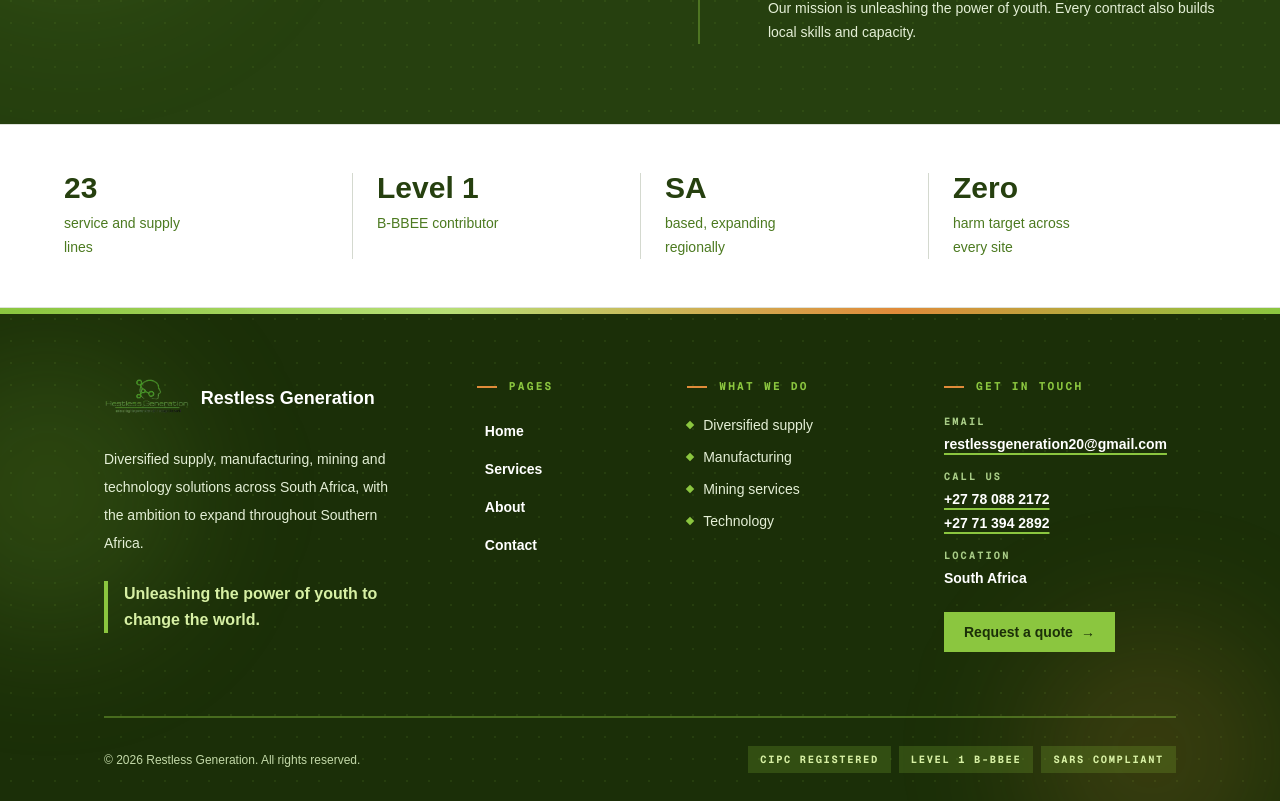
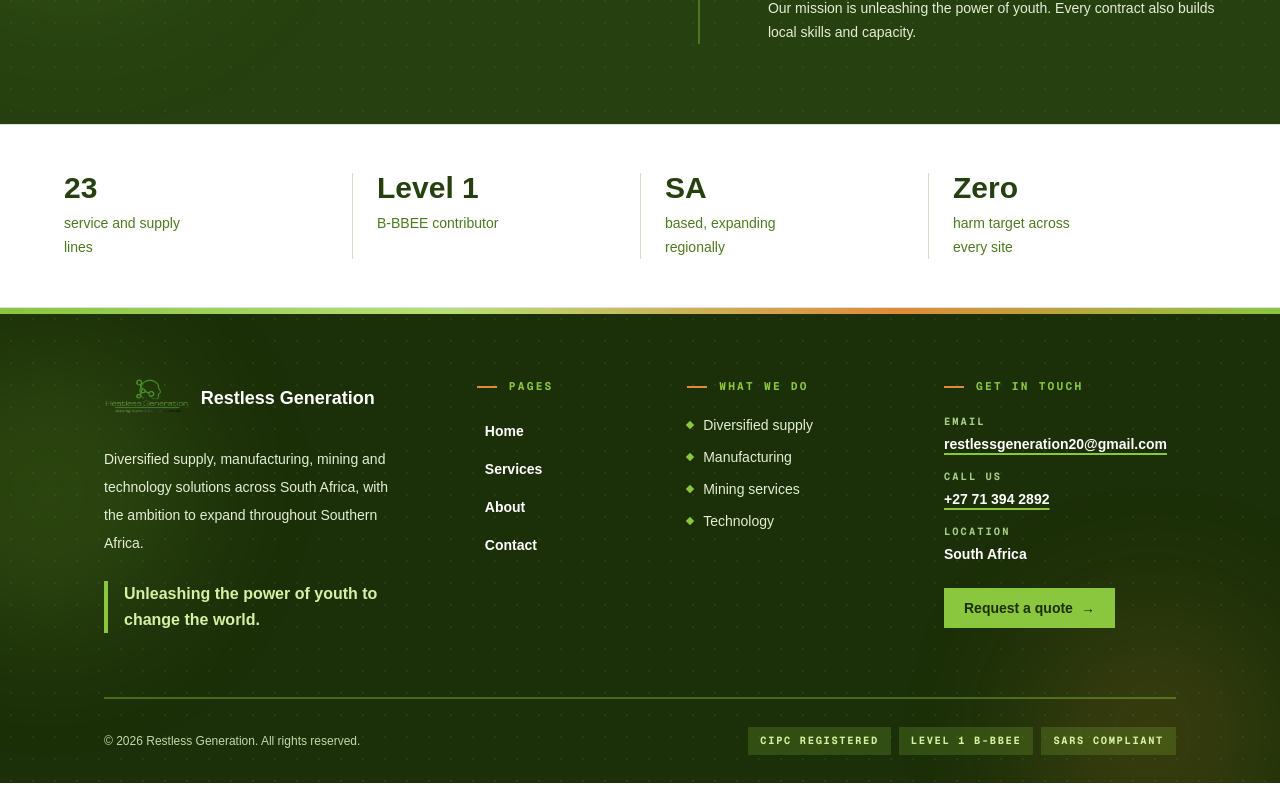
Before and after one commit to andrea435/restlessgeneration, a Next.js app: page / in a window 1280 px wide. Shown: the part 1812-2613 px from the top of the page. Built offline with nearby package versions, Linux system fonts and the light colour scheme.

Commit message:
changes to footer

```diff
--- a/src/components/Footer.tsx
+++ b/src/components/Footer.tsx
@@ -32,7 +32,7 @@ const CONTACT: Array<{
   {
     label: "Call us",
     values: [
-      { text: "+27 78 088 2172", href: "tel:+27780882172" },
+
       { text: "+27 71 394 2892", href: "tel:+27713942892" },
     ],
   },
```
